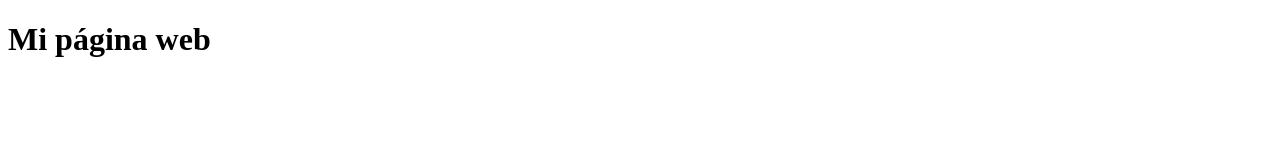
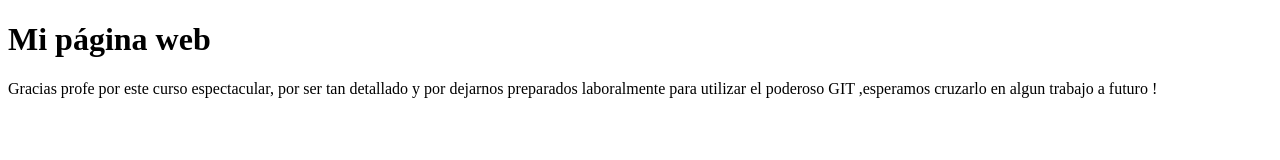
Before and after one commit to FedePodesta/mlapeducacionit.github.io, a plain HTML site: page index.html in a window 1280 px wide. Drawn offline with Linux system fonts and the light colour scheme.

Commit message:
Despedida

```diff
--- a/index.html
+++ b/index.html
@@ -8,6 +8,7 @@
 </head>
 <body>
     <h1>Mi página web</h1>
+    <p>Gracias profe por este curso espectacular, por ser tan detallado y por dejarnos preparados laboralmente para utilizar el poderoso GIT ,esperamos cruzarlo en algun trabajo a futuro !</p>
     <script src="js/main.js"></script>
 </body>
 </html>
```
